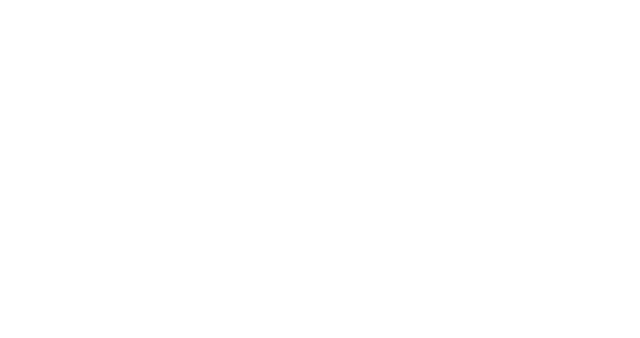
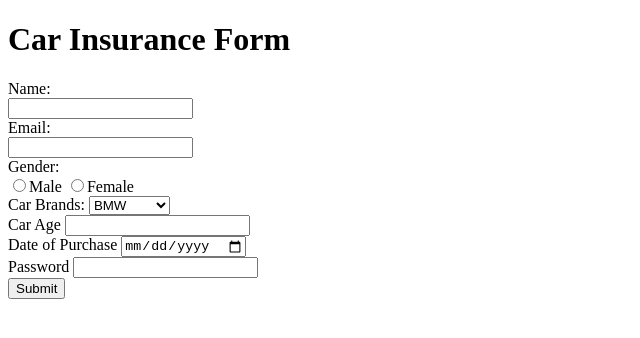
Before and after one commit to acciojob/car-insurance-form-Codellen, a website: page main.html in a window 1280 px wide. Shown: the whole page, without its empty margins (0-640 px from the left). Drawn offline with Linux system fonts and the light colour scheme.

Commit message:
created a submission

```diff
--- a/main.html
+++ b/main.html
@@ -10,7 +10,44 @@
 	<!-- the entire body must be written by student -->
     <script type="text/javascript" src="./script.js">
 </script>
+<h1>Car Insurance Form</h1>
+	<form method="post" action="#">
+	<div>
+		<label for="name">Name:</label><br>
+		<input type="text" id="name">
+	</div>
+		<div>
+		<label for="email">Email:</label><br>
+		<input type="email" id="email">
+	</div>
+		<div>
+		<label for="gender">Gender:</label><br>
+		<input type="radio" id="male"  name="gender" value="gender">Male
+		<input type="radio" id="female"  name="gender" value="gender">Female
+	</div>
+		<div>
 
+			<label for="cars">Car Brands:</label>
+		<select id="cars">
+			<option>BMW</option>
+			<option>Audi</option>
+			<option>Mercedez</option>
+		</select>
+		</div>
+		<div>
+			<label for="carage">Car Age</label>
+				<input type="number" id="carage">
+		</div>
+		<div>
+			<label for="dop">Date of Purchase</label>
+			<input type="date" id="dop">
+		</div>
+		<div>
+			<label for="password">Password</label>
+			<input type="password" id="password">
+		</div>
+		<input type="submit" value="Submit">
+		</form>
 </body>
 
 </html>
```
